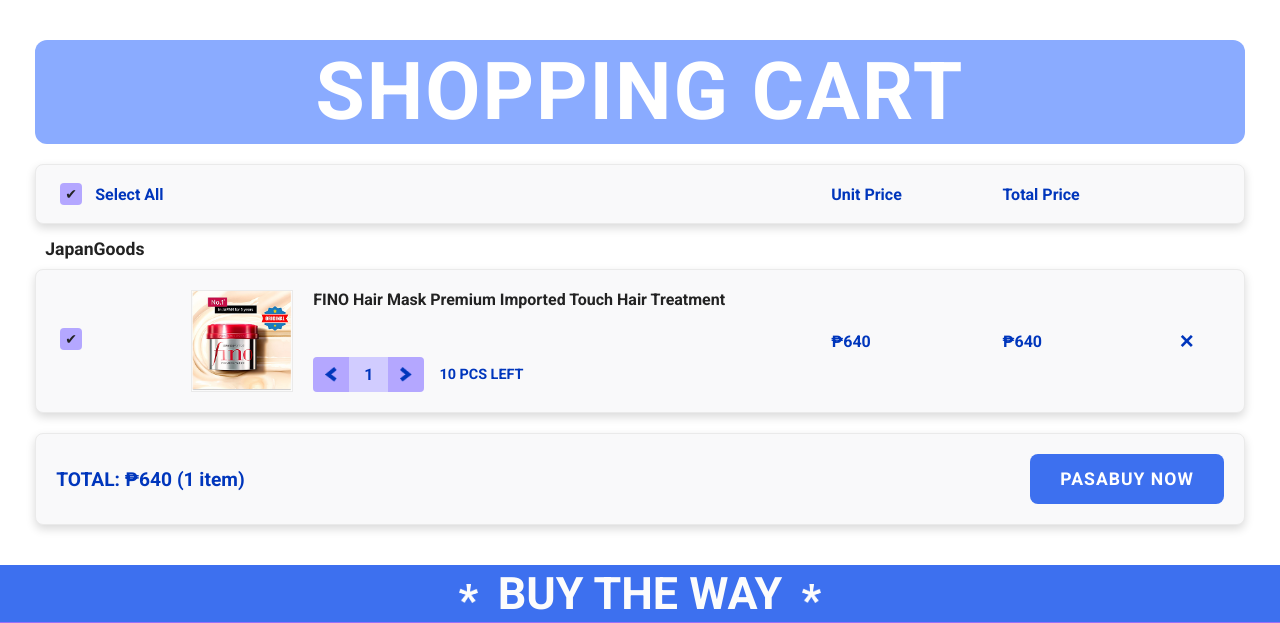
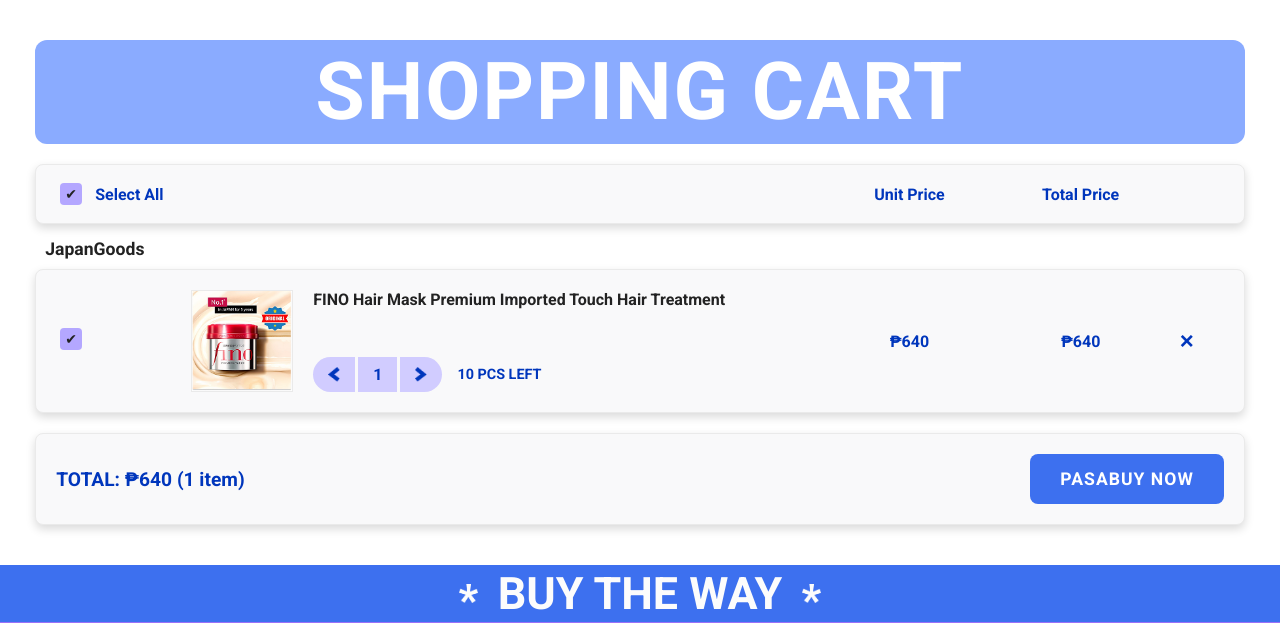
Before and after one commit to lancedguzman/BuyTheWay, a Django app: page /sh-cart/ in a window 1280 px wide. Shown: the part 106-729 px from the top of the page. Run offline with Django 5.2, Linux system fonts and the light colour scheme.

Commit message:
feat(cart): added link to sh-cart on header, center aligned necessary elements [iteration-1]

```diff
--- a/static/css/shopping_cart.css
+++ b/static/css/shopping_cart.css
@@ -122,10 +122,8 @@
 .quantities-sel {
 
     display: flex;
-    align-items: center;
-    background-color: var(--qty-purple-dark);
-    border-radius: 4px;
-    overflow: hidden;
+    align-items: stretch;
+    gap: 3px;
 
 }
 
@@ -139,15 +137,37 @@
 
 .quantity-btn {
 
-    background: none;
+    background-color: var(--qty-purple-bg);
     border: none;
-    color: var(--primary-blue);
-    font-weight: bold;
-    padding: 8px 12px;
+    padding: 8px 15px;
     cursor: pointer;
     display: flex;
     align-items: center;
     justify-content: center;
+
+}
+
+.quantity-btn:first-of-type {
+
+    border-radius: 20px 0 0 20px;
+
+}
+
+.quantity-btn:first-of-type:hover {
+
+    background-color: var(--qty-purple-dark);
+
+}
+
+.quantity-btn:last-of-type {
+
+    border-radius: 0 20px 20px 0;
+
+}
+
+.quantity-btn:last-of-type:hover {
+
+    background-color: var(--qty-purple-dark);
 
 }
 
@@ -157,6 +177,9 @@
     padding: 8px 15px;
     color: var(--primary-blue);
     font-weight: bold;
+    display: flex;
+    align-items: center;
+    justify-content: center;
 
 }
 
@@ -168,6 +191,7 @@
 
 }
 input[type="checkbox"] {
+
     appearance: none;
     -webkit-appearance: none;
     width: 22px;
@@ -177,6 +201,21 @@ input[type="checkbox"] {
     cursor: pointer;
     position: relative;
     outline: none;
+
+}
+
+input[type="checkbox"] {
+
+    appearance: none;
+    -webkit-appearance: none;
+    width: 22px;
+    height: 22px;
+    background-color: #bec0c4;
+    border-radius: 4px;
+    cursor: pointer;
+    position: relative;
+    outline: none;
+
 }
 
 input[type="checkbox"]:checked {
@@ -206,6 +245,12 @@ input[type="checkbox"]:checked::after {
 .bold-font {
 
     font-weight: bold;
+
+}
+
+.unitPrice-col, .total-col{
+
+    text-align: center;
 
 }
 
--- a/templates/base.html
+++ b/templates/base.html
@@ -33,7 +33,7 @@
 
             <div class="nav-icons">
                 <a href=""><img src="{% static 'icons/chat.png' %}" style="width: 2vw;" alt=""></a>
-                <a href=""><img src="{% static 'icons/cart.png' %}" style="width: 2.5vw;" alt=""></a>
+                <a href="{% url 'shopping_cart' %}"><img src="{% static 'icons/cart.png' %}" style="width: 2.5vw;" alt=""></a>
                 <a href=""><img src="{% static 'icons/profile.png' %}" style="width: 1.8vw; padding-left: .2vw;" alt=""></a>
             </div>
         </nav>
```
